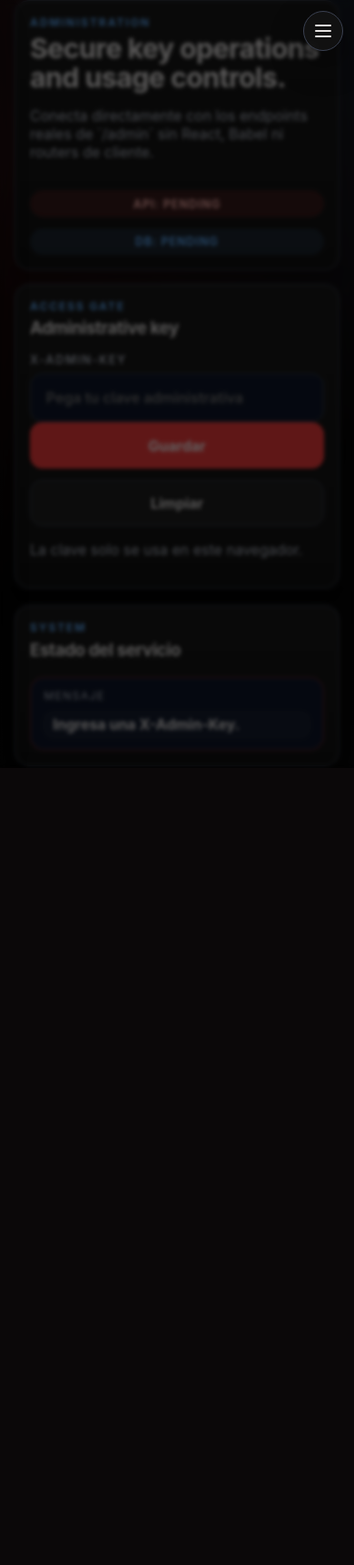
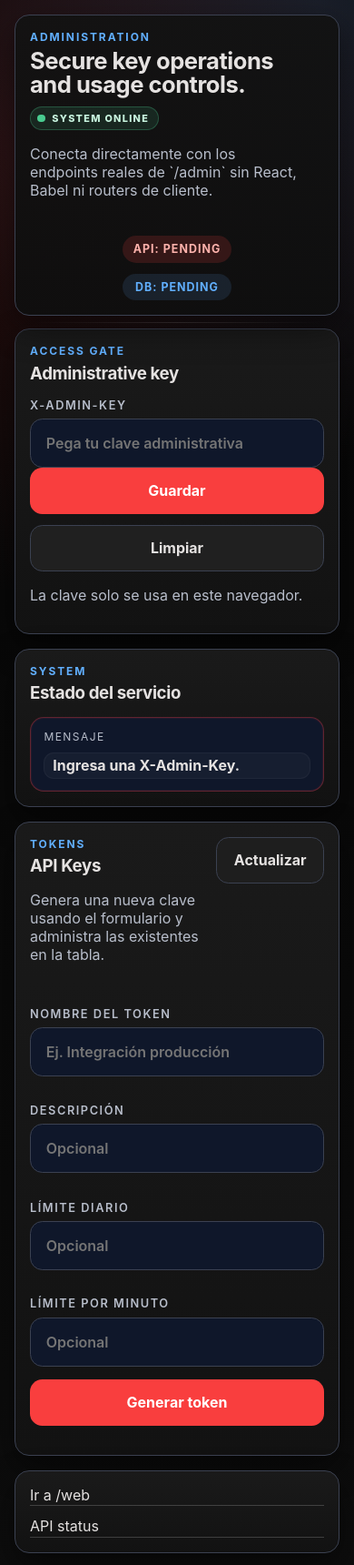
Before and after one commit to CodeRED-95/dni-api, a FastAPI app: page /admin-web in a window 390 px wide. Shown: the top 1720 px of the page at 91% size. Before the commit the page ends 809 px from the top, so only its background shows below. Run offline with FastAPI, Linux system fonts and the light colour scheme.

Commit message:
feat: Simplificar la interfaz de administración eliminando el menú lateral y mejorando la visualización del estado del sistema

```diff
--- a/app/static/css/admin.css
+++ b/app/static/css/admin.css
@@ -29,14 +29,7 @@ body.admin-page {
 
 a { color: inherit; }
 
-.mobile-menu-button,
-.sidebar-backdrop {
-  display: none;
-}
-
-:root {
-  --sidebar-overlay: 0.62;
-}
+:root {}
 
 .card {
   background: linear-gradient(180deg, var(--surface-2), var(--surface));
@@ -45,19 +38,10 @@ a { color: inherit; }
   box-shadow: var(--shadow);
 }
 
-.sidebar {
-  position: fixed;
-  inset: 1rem auto 1rem 1rem;
-  width: 220px;
-  padding: 1rem;
-  display: flex;
-  flex-direction: column;
-  gap: 1rem;
-}
-
 .admin-shell {
-  margin-left: 240px;
-  padding: 1.1rem 1rem 2rem 0;
+  margin-left: 0;
+  padding: 1rem 1rem 2rem;
+  max-width: none;
 }
 
 .eyebrow {
@@ -75,37 +59,81 @@ a { color: inherit; }
   color: var(--muted);
 }
 
-.sidebar h1,
 .hero h2,
 .panel h3 {
   margin: 0;
   letter-spacing: -0.02em;
 }
 
-.sidebar .nav {
-  display: grid;
-  gap: 0.4rem;
-  margin-top: 0.25rem;
+.sidebar-badge {
+  display: inline-flex;
+  align-items: center;
+  width: fit-content;
+  gap: 0.45rem;
+  padding: 0.32rem 0.6rem 0.32rem 0.45rem;
+  border-radius: 999px;
+  background: rgba(249, 62, 62, 0.12);
+  border: 1px solid rgba(249, 62, 62, 0.26);
+  color: #ffb3ad;
+  font-size: 0.68rem;
+  font-weight: 800;
+  letter-spacing: 0.12em;
+  text-transform: uppercase;
 }
 
-.nav a {
-  text-decoration: none;
-  border: 1px solid transparent;
-  border-radius: 0.85rem;
-  padding: 0.75rem 0.85rem;
-  background: rgba(255,255,255,0.01);
+.sidebar-badge::before {
+  content: "";
+  width: 0.55rem;
+  height: 0.55rem;
+  border-radius: 999px;
+  background: var(--primary);
+  box-shadow: 0 0 0 0 rgba(249, 62, 62, 0.45);
+  animation: badgePulse 1.8s ease-out infinite;
 }
 
-.nav a:hover {
-  color: var(--text);
-  border-color: var(--border);
-  background: rgba(249, 62, 62, 0.06);
+.sidebar-badge--ok {
+  background: rgba(73, 204, 144, 0.12);
+  border-color: rgba(73, 204, 144, 0.28);
+  color: #c8f5df;
 }
 
-.sidebar-actions {
-  display: grid;
-  grid-template-columns: repeat(2, minmax(0, 1fr));
-  gap: 0.6rem;
+.sidebar-badge--warn {
+  background: rgba(245, 166, 35, 0.12);
+  border-color: rgba(245, 166, 35, 0.28);
+  color: #ffe0b0;
+}
+
+.sidebar-badge--error {
+  background: rgba(249, 62, 62, 0.12);
+  border-color: rgba(249, 62, 62, 0.26);
+  color: #ffb3ad;
+}
+
+.sidebar-badge--ok::before {
+  background: #49cc90;
+  box-shadow: 0 0 0 0 rgba(73, 204, 144, 0.45);
+}
+
+.sidebar-badge--warn::before {
+  background: #f5a623;
+  box-shadow: 0 0 0 0 rgba(245, 166, 35, 0.45);
+}
+
+.sidebar-badge--error::before {
+  background: #f93e3e;
+  box-shadow: 0 0 0 0 rgba(249, 62, 62, 0.45);
+}
+
+@keyframes badgePulse {
+  0% {
+    box-shadow: 0 0 0 0 rgba(249, 62, 62, 0.45);
+  }
+  70% {
+    box-shadow: 0 0 0 9px rgba(249, 62, 62, 0);
+  }
+  100% {
+    box-shadow: 0 0 0 0 rgba(249, 62, 62, 0);
+  }
 }
 
 .actions,
@@ -119,16 +147,51 @@ a { color: inherit; }
 .hero {
   display: flex;
   justify-content: space-between;
-  gap: 1rem;
-  padding: 1.5rem;
-  margin-bottom: 1.15rem;
+  gap: 1.5rem;
+  padding: 1rem 1.15rem;
+  margin-bottom: 1.1rem;
+  align-items: center;
+  position: relative;
+  background:
+    linear-gradient(180deg, rgba(18, 18, 18, 0.96), rgba(14, 14, 14, 0.96)),
+    linear-gradient(90deg, rgba(249, 62, 62, 0.08), rgba(97, 175, 254, 0.05));
+}
+
+.hero::after {
+  content: "";
+  position: absolute;
+  left: 1.15rem;
+  right: 1.15rem;
+  bottom: -0.55rem;
+  height: 1px;
+  background: linear-gradient(90deg, transparent, rgba(255, 255, 255, 0.10), transparent);
 }
 
 .hero h2 {
-  font-size: clamp(1.9rem, 4vw, 3.05rem);
+  font-size: clamp(1.6rem, 3.1vw, 2.35rem);
   line-height: 1.05;
-  margin-bottom: 0.65rem;
-  max-width: 16ch;
+  margin-bottom: 0.35rem;
+  max-width: 17ch;
+}
+
+.hero > div:first-child {
+  max-width: 41rem;
+  padding-right: 1.5rem;
+}
+
+.hero-title-row {
+  display: flex;
+  align-items: center;
+  gap: 0.75rem;
+  flex-wrap: wrap;
+}
+
+.hero-title-row h2 {
+  margin-bottom: 0;
+}
+
+.hero .lede {
+  max-width: 44ch;
 }
 
 .status {
@@ -149,19 +212,26 @@ a { color: inherit; }
 .grid {
   display: grid;
   grid-template-columns: repeat(12, minmax(0, 1fr));
-  gap: 1.15rem;
+  gap: 1rem;
+  align-items: start;
 }
 
 .panel {
-  padding: 1.25rem;
+  padding: 1.1rem;
 }
 
-.panel--auth { grid-column: span 3; }
+.panel--auth {
+  grid-column: 1 / -1;
+}
 .panel--stats {
-  grid-column: span 2;
+  grid-column: 1 / -1;
   max-width: 100%;
 }
-.panel--table { grid-column: span 8; }
+.panel--table {
+  grid-column: 1 / -1;
+  width: 100%;
+  max-width: 100%;
+}
 .panel--footer { grid-column: span 12; }
 
 .card-head {
@@ -169,7 +239,7 @@ a { color: inherit; }
   justify-content: space-between;
   gap: 1rem;
   align-items: start;
-  margin-bottom: 1.1rem;
+  margin-bottom: 0.95rem;
 }
 
 .token-form {
@@ -201,6 +271,7 @@ a { color: inherit; }
   display: grid;
   gap: 0.45rem;
   padding: 0.8rem 0.9rem;
+  align-content: start;
 }
 
 .status-grid[data-error="1"] .status-card,
@@ -303,12 +374,15 @@ input:focus {
   overflow: auto;
   border: 1px solid var(--border);
   border-radius: 0.95rem;
+  max-width: 100%;
+  box-shadow: 0 8px 18px rgba(0, 0, 0, 0.12);
+  background: rgba(15, 23, 42, 0.55);
 }
 
 table {
   width: 100%;
   border-collapse: collapse;
-  min-width: 760px;
+  min-width: 0;
 }
 
 th, td {
@@ -319,7 +393,7 @@ th, td {
 }
 
 th {
-  background: #0f172a;
+  background: rgba(15, 23, 42, 0.96);
   color: var(--muted);
   text-transform: uppercase;
   letter-spacing: 0.12em;
@@ -376,18 +450,6 @@ tbody tr:hover { background: rgba(255,255,255,0.02); }
 }
 
 @media (max-width: 1100px) {
-  .sidebar {
-    position: static;
-    width: auto;
-    inset: auto;
-    margin: 1rem;
-  }
-
-  .admin-shell {
-    margin-left: 0;
-    padding: 0 1rem 2rem;
-  }
-
   .panel--auth,
   .panel--stats,
   .panel--table,
@@ -406,58 +468,6 @@ tbody tr:hover { background: rgba(255,255,255,0.02); }
 }
 
 @media (max-width: 720px) {
-  .mobile-menu-button {
-    display: inline-flex;
-    flex-direction: column;
-    justify-content: center;
-    align-items: center;
-    gap: 4px;
-    position: fixed;
-    top: 0.75rem;
-    right: 0.75rem;
-    z-index: 70;
-    width: 44px;
-    height: 44px;
-    padding: 0;
-    border: 1px solid var(--border);
-    border-radius: 999px;
-    background: rgba(18, 18, 18, 0.96);
-    color: var(--text);
-    font: inherit;
-    font-weight: 700;
-    box-shadow: var(--shadow);
-  }
-
-  .mobile-menu-button span {
-    width: 18px;
-    height: 2px;
-    border-radius: 999px;
-    background: currentColor;
-    transition: transform 240ms ease, opacity 240ms ease;
-    transform-origin: center;
-  }
-
-  .mobile-menu-button[aria-expanded="true"] span:nth-child(1) {
-    transform: translateY(6px) rotate(45deg);
-  }
-
-  .mobile-menu-button[aria-expanded="true"] span:nth-child(2) {
-    opacity: 0;
-  }
-
-  .mobile-menu-button[aria-expanded="true"] span:nth-child(3) {
-    transform: translateY(-6px) rotate(-45deg);
-  }
-
-  .sidebar-backdrop {
-    display: block;
-    position: fixed;
-    inset: 0;
-    z-index: 55;
-    background: rgba(0, 0, 0, var(--sidebar-overlay));
-    backdrop-filter: blur(2px);
-  }
-
   .hero {
     flex-direction: column;
   }
@@ -466,28 +476,8 @@ tbody tr:hover { background: rgba(255,255,255,0.02); }
     max-width: none;
   }
 
-  .sidebar {
-    position: fixed;
-    inset: 0.5rem auto 0.5rem 0.5rem;
-    width: min(82vw, 320px);
-    margin: 0;
-    padding: 0.9rem;
-    transform: translateX(calc(-100% - 1rem));
-    transition: transform 280ms cubic-bezier(0.2, 0.8, 0.2, 1);
-    z-index: 60;
-    overflow-y: auto;
-  }
-
-  .sidebar.is-open {
-    transform: translateX(0);
-  }
-
-  .sidebar-actions {
-    grid-template-columns: 1fr;
-  }
-
-  .sidebar h1 {
-    font-size: 1.25rem;
+  .hero-title-row {
+    gap: 0.6rem;
   }
 
   .hero,
@@ -510,10 +500,6 @@ tbody tr:hover { background: rgba(255,255,255,0.02); }
   .actions .button,
   .footer-links a {
     width: 100%;
-  }
-
-  body.sidebar-open {
-    overflow: hidden;
   }
 
   .status-inline {
--- a/app/static/js/admin.js
+++ b/app/static/js/admin.js
@@ -3,7 +3,6 @@ const el = (id) => document.getElementById(id);
 const adminKeyInput = el("adminKey");
 const saveBtn = el("saveAdminKey");
 const clearBtn = el("clearAdminKey");
-const clearAdminBtn = el("clearAdminBtn");
 const refreshBtn = el("refreshBtn");
 const createTokenForm = el("createTokenForm");
 const tokenName = el("tokenName");
@@ -19,9 +18,7 @@ const tokenDialogCopy = el("tokenDialogCopy");
 const tokenDialogClose = el("tokenDialogClose");
 const apiHealthPill = el("apiHealthPill");
 const dbHealthPill = el("dbHealthPill");
-const sidebar = el("adminSidebar");
-const sidebarToggle = el("sidebarToggle");
-const sidebarBackdrop = el("sidebarBackdrop");
+const sidebarBadge = el("sidebarBadge");
 
 function getAdminKey() {
   return (localStorage.getItem(STORAGE_KEY) || adminKeyInput?.value || "").trim();
@@ -63,6 +60,24 @@ function setStatus(message, error = false) {
   statusBox.dataset.error = error ? "1" : "0";
 }
 
+function setSidebarBadge(status, hasKeys = false) {
+  if (!sidebarBadge) return;
+  sidebarBadge.classList.remove("sidebar-badge--ok", "sidebar-badge--warn", "sidebar-badge--error");
+  let label = "SYSTEM ONLINE";
+  let variant = "sidebar-badge--ok";
+
+  if (status !== "ok") {
+    variant = status === "degraded" ? "sidebar-badge--warn" : "sidebar-badge--error";
+    label = status === "degraded" ? "SYSTEM DEGRADED" : "SYSTEM OFFLINE";
+  } else if (!hasKeys) {
+    variant = "sidebar-badge--warn";
+    label = "SYSTEM READY";
+  }
+
+  sidebarBadge.classList.add(variant);
+  sidebarBadge.textContent = label;
+}
+
 function formatDate(value) {
   return value ? new Date(value).toLocaleString() : "-";
 }
@@ -88,6 +103,7 @@ async function loadStatus() {
   setStatus(data);
   if (apiHealthPill) apiHealthPill.textContent = `API: ${data.status || "ok"}`;
   if (dbHealthPill) dbHealthPill.textContent = `DB: ${data.api_keys?.total ?? 0} keys`;
+  setSidebarBadge(data.status, (data.api_keys?.total ?? 0) > 0);
 }
 
 async function loadTokens() {
@@ -140,15 +156,6 @@ function loadSavedKey() {
   syncHint(saved ? "X-Admin-Key cargada desde almacenamiento local." : "La clave solo se usa en este navegador.");
 }
 
-function setSidebarOpen(isOpen) {
-  if (!sidebar || !sidebarToggle || !sidebarBackdrop) return;
-  sidebar.classList.toggle("is-open", isOpen);
-  sidebarBackdrop.hidden = !isOpen;
-  sidebarToggle.setAttribute("aria-expanded", String(isOpen));
-  sidebarToggle.setAttribute("aria-label", isOpen ? "Cerrar menú" : "Abrir menú");
-  document.body.classList.toggle("sidebar-open", isOpen);
-}
-
 saveBtn?.addEventListener("click", () => {
   const value = adminKeyInput.value.trim();
   if (!value) return;
@@ -161,12 +168,6 @@ clearBtn?.addEventListener("click", () => {
   localStorage.removeItem(STORAGE_KEY);
   if (adminKeyInput) adminKeyInput.value = "";
   syncHint("Clave eliminada del navegador.");
-});
-
-clearAdminBtn?.addEventListener("click", () => {
-  localStorage.removeItem(STORAGE_KEY);
-  if (adminKeyInput) adminKeyInput.value = "";
-  syncHint("Sesión administrativa cerrada.");
 });
 
 refreshBtn?.addEventListener("click", () => loadTokens().catch((error) => setStatus(error.message, true)));
@@ -185,21 +186,6 @@ tokensBody?.addEventListener("click", async (event) => {
   }
 });
 
-sidebarToggle?.addEventListener("click", () => {
-  const isOpen = !sidebar?.classList.contains("is-open");
-  setSidebarOpen(isOpen);
-});
-
-sidebarBackdrop?.addEventListener("click", () => setSidebarOpen(false));
-
-sidebar?.addEventListener("click", (event) => {
-  if (event.target.closest("a")) setSidebarOpen(false);
-});
-
-document.addEventListener("keydown", (event) => {
-  if (event.key === "Escape") setSidebarOpen(false);
-});
-
 tokenDialogClose?.addEventListener("click", () => tokenDialog.close());
 tokenDialog?.addEventListener("click", (event) => {
   if (event.target === tokenDialog) tokenDialog.close();
--- a/app/templates/admin.html
+++ b/app/templates/admin.html
@@ -7,34 +7,14 @@
   <link rel="stylesheet" href="/static/css/admin.css?v=6">
 </head>
 <body class="admin-page">
-  <button id="sidebarToggle" class="mobile-menu-button" type="button" aria-controls="adminSidebar" aria-expanded="false" aria-label="Abrir menú">
-    <span></span>
-    <span></span>
-    <span></span>
-  </button>
-  <div id="sidebarBackdrop" class="sidebar-backdrop" hidden></div>
-  <aside id="adminSidebar" class="sidebar card">
-    <div>
-      <p class="eyebrow">Admin Console</p>
-      <h1>Control Panel</h1>
-      <p class="lede">Gestiona tokens, activación y estadísticas desde una interfaz HTML/JS nativa.</p>
-    </div>
-    <nav class="nav">
-      <a href="#overview">Overview</a>
-      <a href="#keys">API Keys</a>
-      <a href="#stats">Stats</a>
-      <a href="#health">Health</a>
-    </nav>
-    <div class="sidebar-actions">
-      <button id="clearAdminBtn" class="button button--secondary" type="button">Cerrar sesión</button>
-    </div>
-  </aside>
-
   <main class="admin-shell">
     <header id="overview" class="hero card hero--admin">
       <div>
         <p class="eyebrow">Administration</p>
-        <h2>Secure key operations and usage controls.</h2>
+        <div class="hero-title-row">
+          <h2>Secure key operations and usage controls.</h2>
+          <span id="sidebarBadge" class="sidebar-badge sidebar-badge--ok">SYSTEM ONLINE</span>
+        </div>
         <p class="lede">Conecta directamente con los endpoints reales de `/admin` sin React, Babel ni routers de cliente.</p>
       </div>
       <div class="status-stack">
```
Also changed, not shown: local.db.
